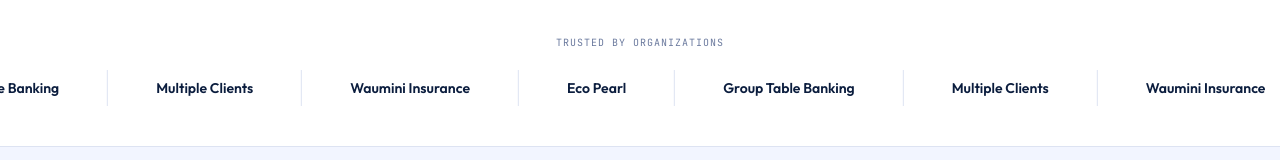
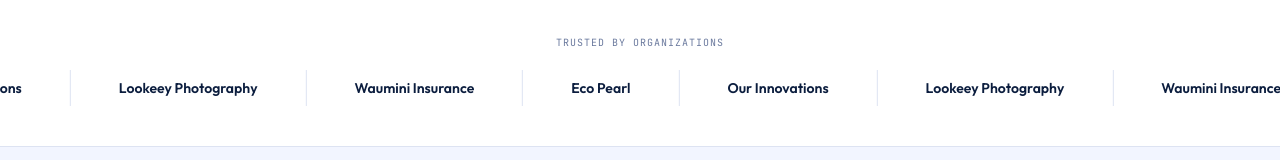
Before and after one commit to stevejj4/Mtaanisoft-Technologies-Website, a React (Vite) app: page / in a window 1280 px wide. Shown: the part 579-739 px from the top of the page. Built offline with nearby package versions, Linux system fonts and the light colour scheme; the HTML template or start-up script is replaced by a standard one.

Commit message:
Added real client we are working for to roll accross our about page

```diff
--- a/src/pages/AboutPage.tsx
+++ b/src/pages/AboutPage.tsx
@@ -19,7 +19,7 @@ const values = [
   },
 ]
 
-const clients = ['Waumini Insurance', 'Eco Pearl', 'Group Table Banking', 'Multiple Clients']
+const clients = ['Waumini Insurance', 'Eco Pearl', 'Our Innovations', 'Lookeey Photography']
 
 const focusAreas = [
   'Software Development',
```
